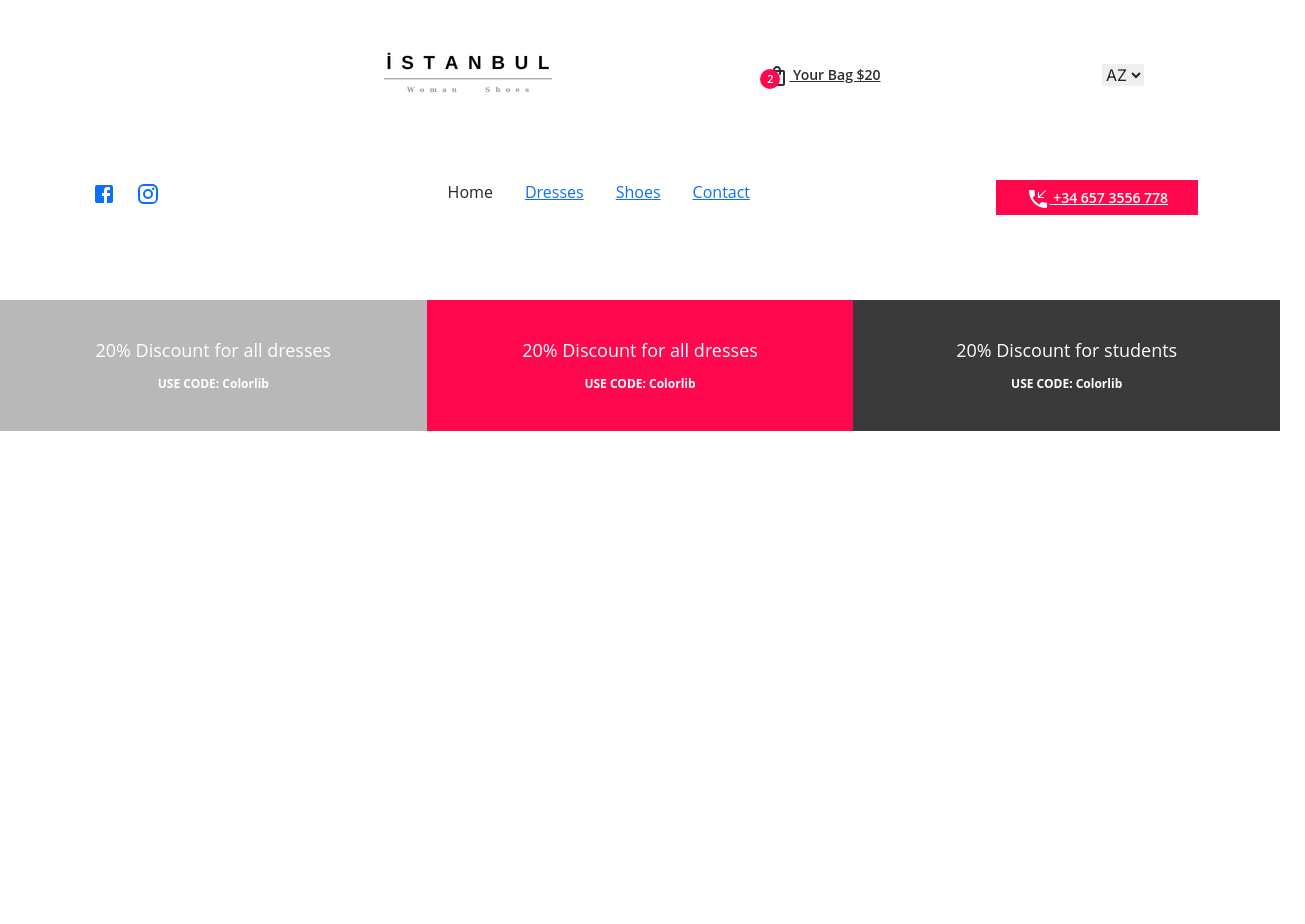
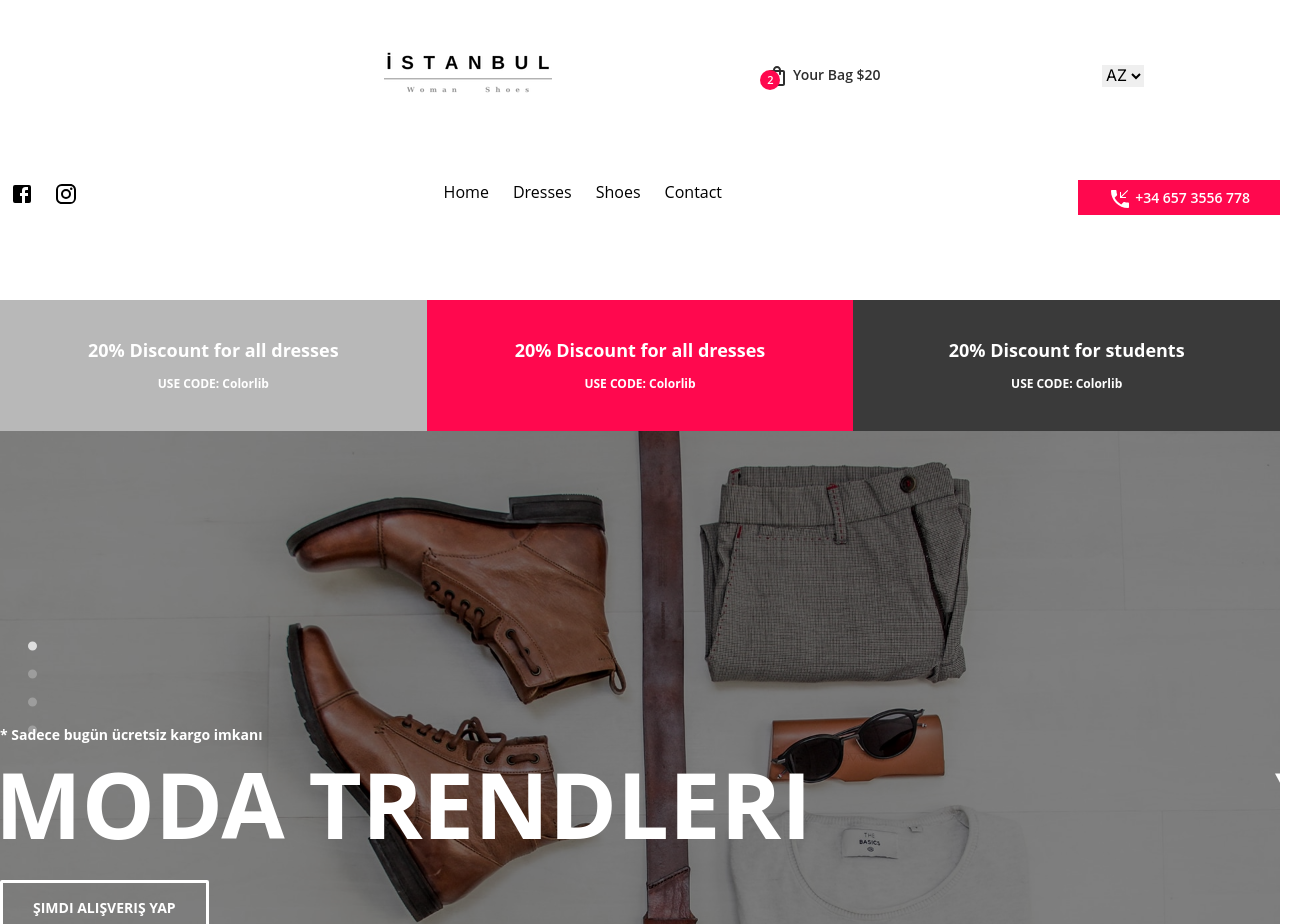
Before and after one commit to TahirMuradov/Shoes_NextJs, a Next.js app: page / in a window 1280 px wide. Shown: the top 924 px of the page, 1305 px wide, since content can reach past the window. Built offline with nearby package versions, Linux system fonts and the light colour scheme.

Commit message:
HomeSliderAdded

```diff
--- a/app/globals.css
+++ b/app/globals.css
@@ -2,7 +2,8 @@
 @tailwind components;
 @tailwind utilities;
 
-
+@import "slick-carousel/slick/slick.css";
+@import "slick-carousel/slick/slick-theme.css";
 
 /* ------------- Index of Stylesheet -------------
 :: 1.0 Import Web Fonts
@@ -31,6 +32,9 @@
 -------------------- */
 
 @import url('https://fonts.googleapis.com/css?family=Open+Sans:300,400,600,700,800');
+.slick-slide {
+    height: 800px !important;
+  }
 
 /* ------------------
 :: 2.0 Import All CSS
@@ -790,7 +794,7 @@ img {
     margin-bottom: 5px;
 }
 
-.welcome_slides.owl-carousel .owl-dots {
+.welcome_slides.owl-carousel .slick-dots {
     position: absolute;
     top: 50%;
     left: 1%;
@@ -803,7 +807,7 @@ img {
     transform: translateY(-50%);
 }
 
-.welcome_slides.owl-carousel .owl-dot {
+.welcome_slides.owl-carousel li button:before {
     background-color: #fff;
     border: 2px solid #fff;
     border-radius: 50%;
@@ -811,6 +815,7 @@ img {
     height: 9px;
     margin: 15px 10px;
     width: 9px;
+    color: inherit !important;
 }
 
 .welcome_slides.owl-carousel .owl-dot.active {
--- a/app/layout.tsx
+++ b/app/layout.tsx
@@ -18,30 +18,23 @@ export default function RootLayout({
 }>) {
   return (
     <html lang="en">
-      <Head>
-
+     <Head>
+     <link
+  rel="stylesheet"
+  type="text/css"
+  charSet="UTF-8"
+  href="https://cdnjs.cloudflare.com/ajax/libs/slick-carousel/1.6.0/slick.min.css"
+/>
 <link
   rel="stylesheet"
-  href="https://cdn.jsdelivr.net/npm/bootstrap@5.3.2/dist/css/bootstrap.min.css"
-  integrity="sha384-T3c6CoIi6uLrA9TneNEoa7RxnatzjcDSCmG1MXxSR1GAsXEV/Dwwykc2MPK8M2HN"
-  crossOrigin="anonymous"
+  type="text/css"
+  href="https://cdnjs.cloudflare.com/ajax/libs/slick-carousel/1.6.0/slick-theme.min.css"
 />
-      </Head>
+     </Head>
       <body id="wrapper" className={inter.className}>
         <Header/>
         {children}
 
-        <script src="https://cdn.jsdelivr.net/npm/react/umd/react.production.min.js" crossOrigin=""></script>
-
-<script
-  src="https://cdn.jsdelivr.net/npm/react-dom/umd/react-dom.production.min.js"
-  crossOrigin=""></script>
-
-<script
-  src="https://cdn.jsdelivr.net/npm/react-bootstrap@next/dist/react-bootstrap.min.js"
-  crossOrigin=""></script>
-
-<script>var Alert = ReactBootstrap.Alert;</script>
         </body>
     </html>
   );
--- a/components/Header/Header.tsx
+++ b/components/Header/Header.tsx
@@ -14,7 +14,7 @@ import Link from 'next/link';
 import { PhoneCallback } from '@mui/icons-material';
 
 
-const Header = () => {
+const Header:React.FC = () => {
   const [visible,SetVisible]=useState<Boolean>(false);
   function CartListToogle(){
     document.body.classList.toggle("cart-data-open")
--- a/components/HomeSlider/HomeSlider.tsx
+++ b/components/HomeSlider/HomeSlider.tsx
@@ -1,18 +1,91 @@
 'use client'
-import Image from "next/image";
+import React, { useEffect, useState } from 'react';
+import Slider from "react-slick";
+import bg1 from '../../public/img/bg-img/bg-1.jpg';
+import bg2 from '../../public/img/bg-img/bg-2.jpg';
+import bg3 from '../../public/img/bg-img/bg-3.jpg';
+import bg4 from '../../public/img/bg-img/bg-4.jpg';
 
-import img1 from '../../public/img/product-img/product-1.jpg'
-import img2 from'../../public/img/product-img/product-2.jpg'
-import img3 from '../../public/img/product-img/product-3.jpg'
+const slidesData = [
+  {
+    id: 1,
+    heading: 'Moda Trendleri',
+    buttonText: 'Şimdi Alışveriş Yap',
+    buttonLink: '#',
+    backgroundImage: bg1
+  },
+  {
+    id: 2,
+    heading: 'Yaz Koleksiyonu',
+    buttonText: 'Koleksiyonu İncele',
+    buttonLink: '#',
+    backgroundImage: bg2
+  },
+  {
+    id: 3,
+    heading: 'Kadın Modası',
+    buttonText: 'Koleksiyonu İncele',
+    buttonLink: '#',
+    backgroundImage: bg3
+  },
+  {
+    id: 4,
+    heading: 'Kadın Modası',
+    buttonText: 'Koleksiyonu İncele',
+    buttonLink: '#',
+    backgroundImage: bg4
+  }
+];
 
-const HomeSlider = () => {
+const HomeSlider: React.FC = () => {
+
+
+  const settings = {
+    dots: true,
+    infinite: true,
+    speed: 500,
+    slidesToShow: 1,
+    slidesToScroll: 1
+  };
+
+
 
   return (
-    <section className="w-full h-[800px] relative">
+    <section className="welcome_area">
+      <Slider {...settings} className="welcome_slides owl-carousel">
+        {slidesData.map(slide => (
+          <div>
 
+          <div key={slide.id} className="single_slide h-[800px] bg-img background-overlay" style={{ backgroundImage: `url(${slide.backgroundImage.src})` }}>
+            <div className="container m-auto my-auto h-full">
+              <div className="flex h-full items-center justify-center">
+                <div className="w-full" >
+                  <div className="welcome_slide_text">
+                    <h6 data-animation="bounceInDown" data-delay="0" data-duration="500ms">
+                      * Sadece bugün ücretsiz kargo imkanı
+                    </h6>
+                    <h2 data-animation="fadeInUp" data-delay="500ms" data-duration="500ms">
+                      {slide.heading}
+                    </h2>
+                    <a
+                      href={slide.buttonLink}
+                      className="btn karl-btn"
+                      data-animation="fadeInUp"
+                      data-delay="1s"
+                      data-duration="500ms"
+                    >
+                      {slide.buttonText}
+                    </a>
+                  </div>
+                </div>
+              </div>
+            </div>
+          </div>
+          </div>
+        ))}
+      </Slider>
+    </section>
+  );
+};
 
-    </section>
-  )
-}
-
-export default HomeSlider
+export default HomeSlider;
--- a/components/TopDiscountArea/DisCountArea.tsx
+++ b/components/TopDiscountArea/DisCountArea.tsx
@@ -1,6 +1,6 @@
 
 
-const DisCountArea = () => {
+const DisCountArea:React.FC = () => {
   return (
     <section className="top-discount-area grid grid-cols-1 md:grid-cols-3">
 
--- a/package.json
+++ b/package.json
@@ -17,6 +17,8 @@
     "next": "14.2.5",
     "react": "^18",
     "react-dom": "^18",
+    "react-slick": "^0.30.2",
+    "slick-carousel": "^1.8.1",
     "styled-components": "^6.1.12"
   },
   "devDependencies": {
```
Also changed, not shown: 1 other file (tests, documents, lock files or other folders).
